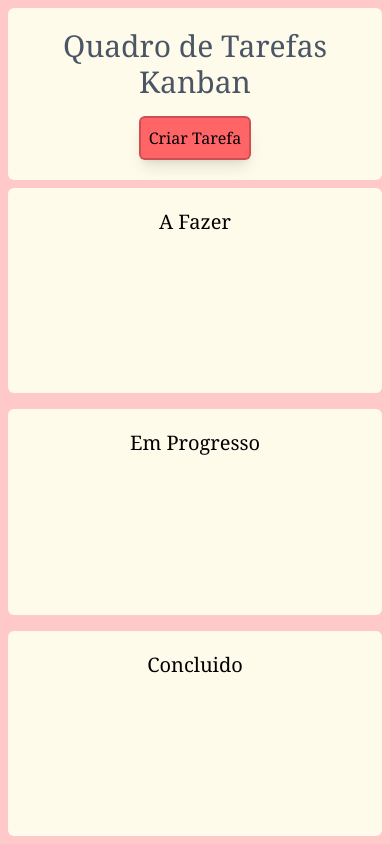
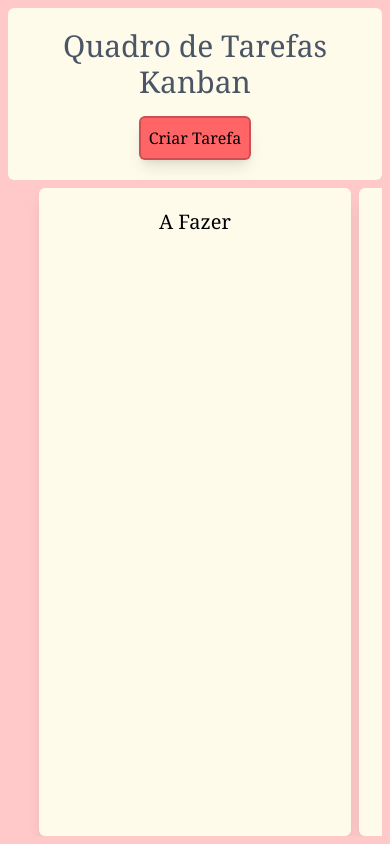
Before and after one commit to joaovitorgaioski/Quadro-de-Tarefas-Kanban-React, a React (Vite) app: page / in a window 390 px wide. Built offline with nearby package versions, Linux system fonts and the light colour scheme.

Commit message:
Implemented better interface for mobile

```diff
--- a/src/App.jsx
+++ b/src/App.jsx
@@ -1,6 +1,5 @@
 import { useEffect, useState } from "react";
 import FormModal from "./components/FormModal";
-import Section from "./components/Section";
 import Column from "./components/Column";
 import Button from "./components/Button";
 import { v4 } from "uuid";
@@ -106,14 +105,12 @@ function App() {
   const activeTask = tasks.find((t) => t.id === activeId);
 
   return (
-    <div className="w-full h-screen bg-red-200 flex flex-col p-2 font-serif space-y-2 text-gray-600 overflow-hidden">
-      <header>
-        <Section>
-          <div className="flex flex-col gap-4 items-center">
-            <h1 className="text-3xl">Quadro de Tarefas Kanban</h1>
-            <Button onClick={toggleFormModal}>Criar Tarefa</Button>
-          </div>
-        </Section>
+    <div className="w-full h-screen bg-red-200 flex flex-col p-2 gap-2 font-serif text-gray-600 overflow-hidden">
+      <header className="text-center flex flex-col bg-amber-50 rounded-md p-5">
+        <div className="flex flex-col gap-4 items-center">
+          <h1 className="text-3xl">Quadro de Tarefas Kanban</h1>
+          <Button onClick={toggleFormModal}>Criar Tarefa</Button>
+        </div>
       </header>
 
       <main className="flex-1 overflow-hidden">
@@ -122,7 +119,7 @@ function App() {
           onDragStart={handleDragStart}
           onDragEnd={handleDragEnd}
         >
-          <div className="flex flex-col space-y-4 h-full md:flex-row md:space-x-2">
+          <div className="flex h-full overflow-x-auto snap-x snap-mandatory px-[10vw] md:px-0 gap-2">
             <Column
               onTaskToEdit={onTaskToEdit}
               onDeleteTask={onDeleteTask}
--- a/src/components/Button.jsx
+++ b/src/components/Button.jsx
@@ -2,7 +2,7 @@ function Button({children, variant="primary", className, ...props}) {
 
   const variants = {
     primary: "bg-red-400 hover:bg-red-500 max-w-30",
-    task: "border-2 border-black/20 m-2 hover:bg-amber-50",
+    task: "border-2 border-black/20 m-1 md:m-2 hover:bg-amber-50",
     submit: "bg-green-400 hover:bg-green-500 min-w-20",
   };
 
--- a/src/components/Column.jsx
+++ b/src/components/Column.jsx
@@ -1,5 +1,4 @@
 import { useState } from "react";
-import Section from "./Section";
 import DetailsModal from "./DetailsModal";
 import Task from "./Task";
 import {
@@ -13,7 +12,8 @@ function Column({ title, tasks, colors, ...props }) {
   const { setNodeRef } = useDroppable({ id: title });
 
   return (
-    <Section>
+    <div className="w-[80vw] md:flex-1 h-full shrink-0 snap-center flex flex-col">
+      <div className="flex-1 flex flex-col text-center bg-amber-50 rounded-md p-5 overflow-hidden shadow-lg">
         <div className="mb-4 shrink-0">
           <h1 className="text-xl text-black">{title}</h1>
         </div>
@@ -23,7 +23,7 @@ function Column({ title, tasks, colors, ...props }) {
           ref={setNodeRef}
         >
           <SortableContext
-          items={tasks.map(task => task.id)}
+            items={tasks.map((task) => task.id)}
             strategy={verticalListSortingStrategy}
           >
             {tasks.map((task) => (
@@ -38,6 +38,7 @@ function Column({ title, tasks, colors, ...props }) {
             ))}
           </SortableContext>
         </ul>
+      </div>
 
       {selectedTask && (
         <DetailsModal
@@ -46,7 +47,7 @@ function Column({ title, tasks, colors, ...props }) {
           onCloseClick={() => setSelectedTask(null)}
         />
       )}
-    </Section>
+    </div>
   );
 }
 
--- a/src/components/Section.jsx
+++ /dev/null
@@ -1,9 +0,0 @@
-function Section(props) {
-  return (
-    <div className="flex-1 h-full flex flex-col text-center bg-amber-50 rounded-md p-5 overflow-hidden" {...props}>
-      {props.children}
-    </div>
-  );
-}
-
-export default Section;
--- a/src/components/Task.jsx
+++ b/src/components/Task.jsx
@@ -30,7 +30,7 @@ function Task({ task, colors, isOverlay, ...props }) {
   return (
     <div className="transition-all hover:-translate-1 shadow-md hover:shadow-xl">
       <li
-        className={`${colors[task.status]} flex flex-col p-2 space-y-2 min-h-60 max-h-60`}
+        className={`${colors[task.status]} flex flex-col p-2 space-y-2 md:min-h-60 md:max-h-60`}
         ref={isOverlay ? null : setNodeRef}
         style={style}
         {...(!isOverlay ? attributes : {})}
@@ -38,9 +38,11 @@ function Task({ task, colors, isOverlay, ...props }) {
       >
         <h2 className="text-xl text-center m-2 text-black">{task.title}</h2>
 
-        <p className="flex-1 line-clamp-3 wrap-break-word leading-relaxed m-2">
-          {task.description}
-        </p>
+        {window.innerWidth < 640 ? null : (
+          <p className="flex-1 line-clamp-3 wrap-break-word leading-relaxed m-2">
+            {task.description}
+          </p>
+        )}
 
         <span className="flex gap-2">
           <ClipboardClock />
```
Lines whose indentation alone changed are shown as unchanged.
